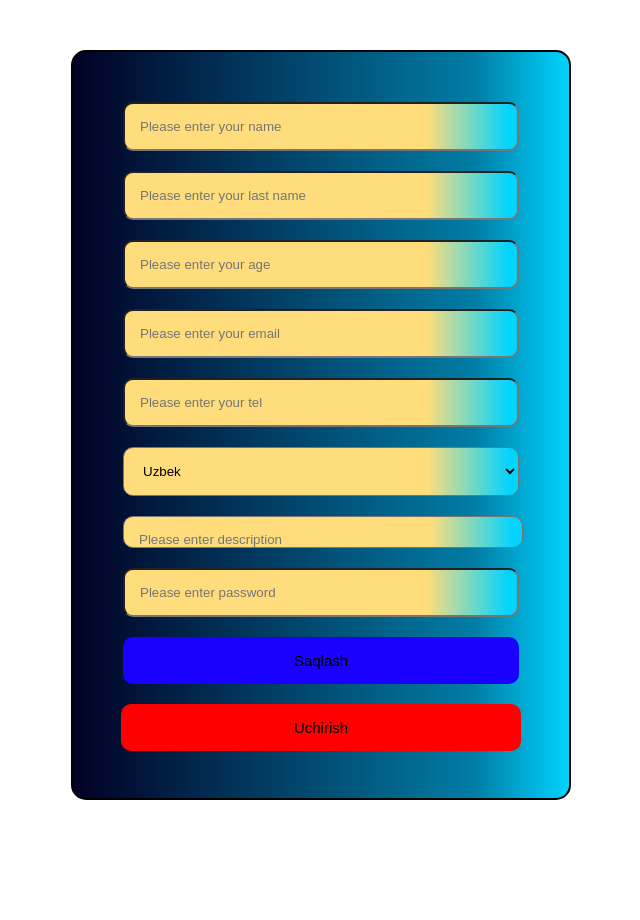
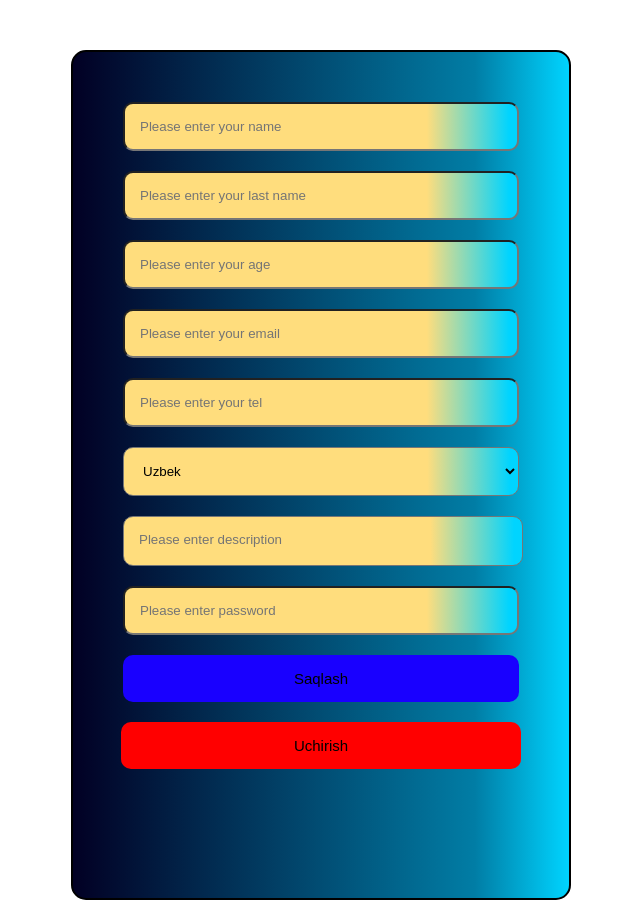
Before and after one commit to jamolidinovich/5-oy-5-dars, a plain HTML site: page index.html in a window 1280 px wide. Shown: the whole page, without its empty margins (319-959 px from the left). Before the commit the page ends 820 px from the top, so only its background shows below. Drawn offline with Linux system fonts and the light colour scheme.

Commit message:
surovnoma oxirigacha bajarildi

```diff
--- a/styles.css
+++ b/styles.css
@@ -6,7 +6,7 @@
 }
 #form {
   width: 500px;
-  height: 750px;
+  height: 850px;
   margin: 0 auto;
   border: 2px solid black;
   margin-top: 50px;
@@ -83,5 +83,5 @@ textarea {
 
 #des {
   width: 400px;
-  /* height: 150px; */
+  height: 50px;
 }
```
